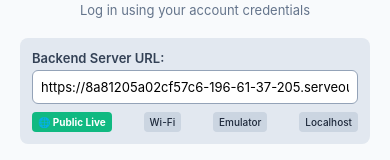
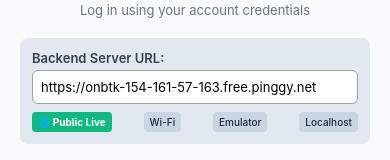
Before and after one commit to joaninabaffour4-code/school-management-system, a React Native app in the folder mobile-client/: screen / in a window 390 px wide. Shown: the part 171-331 px from the top of the page. Built offline with nearby package versions, Linux system fonts and the light colour scheme.

Commit message:
feat(tunnel): deploy high-speed zero-warning pinggy HTTPS endpoint

```diff
--- a/mobile-client/apiConfig.js
+++ b/mobile-client/apiConfig.js
@@ -11,7 +11,7 @@ import { Platform } from 'react-native';
 
 export const LOCAL_WIFI_IP = '172.25.157.111';
 export const PORT = 3000;
-export const PUBLIC_HTTPS_URL = 'https://8a81205a02cf57c6-196-61-37-205.serveousercontent.com';
+export const PUBLIC_HTTPS_URL = 'https://onbtk-154-161-57-163.free.pinggy.net';
 
 export function getDefaultServerUrl() {
   // Use live public HTTPS URL so it works seamlessly from anywhere in the world!
```
Also changed, not shown: 1 other file (tests, documents, lock files or other folders).
